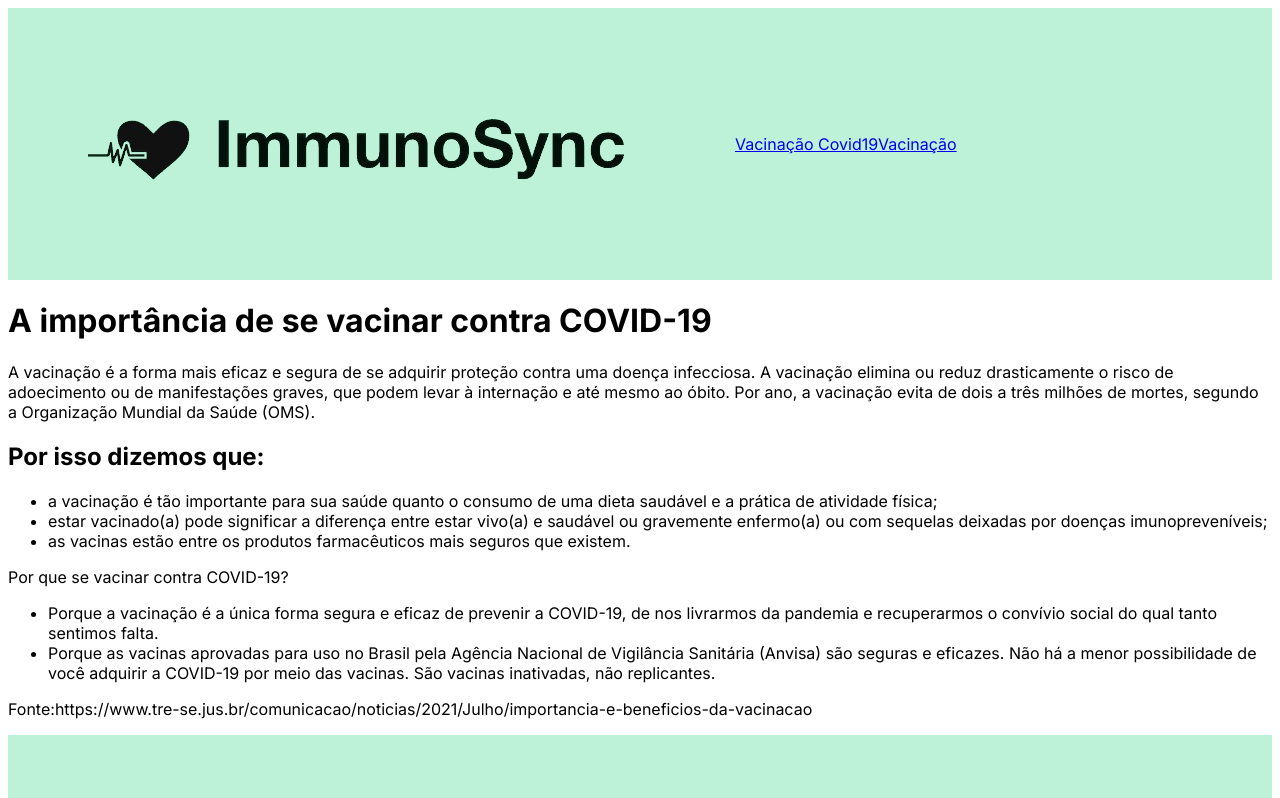
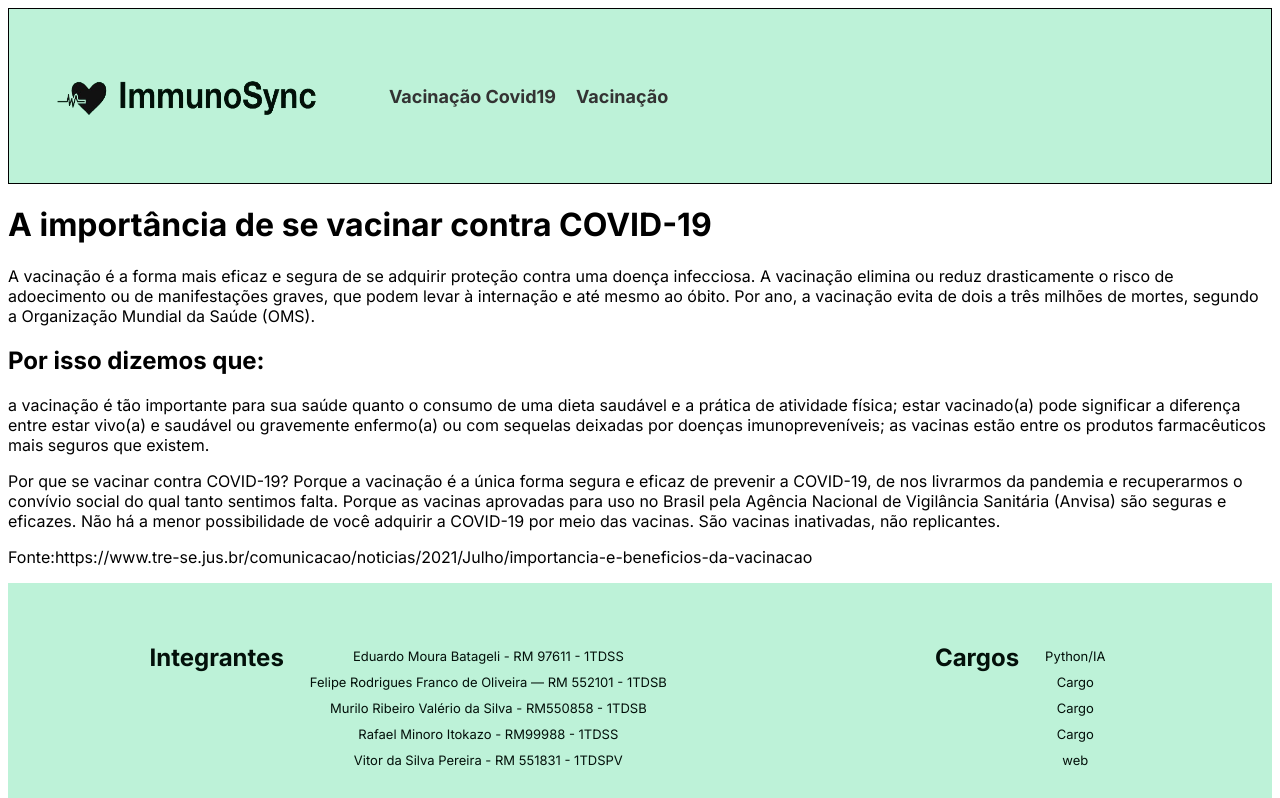
Before and after one commit to Rminoro/gs_web_final, a Next.js app: page /menu/covid in a window 1280 px wide. Shown: the top 798 px of the page. Built offline with nearby package versions, Linux system fonts and the light colour scheme.

Commit message:
cadsatro e consulta

```diff
--- a/src/app/menu/covid/page.jsx
+++ b/src/app/menu/covid/page.jsx
@@ -15,20 +15,20 @@ export default function covid(){
 
                 <p>
                     <h2>Por isso dizemos que:</h2>
-                    <ul>
-                        <li>a vacinação é tão importante para sua saúde quanto o consumo de uma dieta saudável e a prática de atividade física;</li>
-                        <li>estar vacinado(a) pode significar a diferença entre estar vivo(a) e saudável ou gravemente enfermo(a) ou com sequelas deixadas por doenças imunopreveníveis;</li>
-                        <li>as vacinas estão entre os produtos farmacêuticos mais seguros que existem.</li>
-                    </ul>
+                    <p>
+                        a vacinação é tão importante para sua saúde quanto o consumo de uma dieta saudável e a prática de atividade física;
+                        estar vacinado(a) pode significar a diferença entre estar vivo(a) e saudável ou gravemente enfermo(a) ou com sequelas deixadas por doenças imunopreveníveis;
+                        as vacinas estão entre os produtos farmacêuticos mais seguros que existem.
+                    </p>
                 </p>
 
                 <p>
                   Por que se vacinar contra COVID-19?
-                    <ul>
-                        <li>Porque a vacinação é a única forma segura e eficaz de prevenir a COVID-19, de nos livrarmos da pandemia e recuperarmos o convívio social do qual tanto sentimos falta.</li>
-                        <li>Porque as vacinas aprovadas para uso no Brasil pela Agência Nacional de Vigilância Sanitária (Anvisa) são seguras e eficazes. Não há a menor possibilidade de você adquirir a COVID-19 por meio das vacinas. São vacinas inativadas, não replicantes.</li>
 
-                    </ul>
+                        Porque a vacinação é a única forma segura e eficaz de prevenir a COVID-19, de nos livrarmos da pandemia e recuperarmos o convívio social do qual tanto sentimos falta.
+                        Porque as vacinas aprovadas para uso no Brasil pela Agência Nacional de Vigilância Sanitária (Anvisa) são seguras e eficazes. Não há a menor possibilidade de você adquirir a COVID-19 por meio das vacinas. São vacinas inativadas, não replicantes.
+
+
                 </p>
                 <p>
                     Fonte:https://www.tre-se.jus.br/comunicacao/noticias/2021/Julho/importancia-e-beneficios-da-vacinacao
--- a/src/app/menu/informativos.modules.scss
+++ b/src/app/menu/informativos.modules.scss
@@ -1,6 +1,6 @@
 
 .containerPrincipal {
-  text-align: center;
+  text-align:start;
   padding: 20px;
   background-color: #bdf2d8;
 
--- a/src/app/menu/mortalidade/page.jsx
+++ b/src/app/menu/mortalidade/page.jsx
@@ -35,6 +35,9 @@ export default function Mortalidade() {
             sendo de quase 100% para raiva, 50% para tuberculose, 25% a 50% para cólera e 30% para varíola.
             A varíola foi a primeira doença a ser considerada erradicada no mundo pela OMS, em 1980, devido aos esforços de imunização.
         </p>
+        <p>
+            Fonte:https://butantan.gov.br/noticias/como-era-a-vida-antes-das-vacinas-mil-criancas-paralisadas-por-dia-e-doencas-com-50-de-mortalidade
+        </p>
 
     </div>
  );
--- a/src/components/cabecalho/cabecalho.jsx
+++ b/src/components/cabecalho/cabecalho.jsx
@@ -8,7 +8,7 @@ export default function Cabecalho() {
     <div id="headerContainer" className={styles.headerContainer}>
       <Link href="/">
         <div className={styles.header}>
-          <Image src="/image/logo.png" alt="logo" width={727} height={268} className={styles.logo} />
+          <Image src="/image/logo.png" alt="logo" width={350} height={150} className={styles.logo} />
         </div>
       </Link>
       <Link href="/menu/covid">Vacinação Covid19</Link>
--- a/src/components/styles/cabecalho.scss
+++ b/src/components/styles/cabecalho.scss
@@ -3,6 +3,7 @@
   flex-direction: row;
   align-items: center;
   background-color: #bdf2d8;
+  border: 1px solid ;
 
   .header {
       background-color: #53dc98;
@@ -10,8 +11,20 @@
       text-align: center;
 
       .logo {
-        width: 50%;
-        height: 50%;
+          width: 30px;
+          height: 50px;
+      }
+  }
+
+  a {
+      text-decoration: none;
+      padding: 10px;
+      font-size: 16px;
+      color: #333; // Cor desejada para os links sem imagem
+
+      &:not(:first-child) {
+          font-size: 18px; // Tamanho de fonte desejado para os links que não são o primeiro filho
+          font-weight: bold; // Pode ajustar o peso da fonte conforme necessário
       }
   }
 }
--- a/src/components/styles/rodape.scss
+++ b/src/components/styles/rodape.scss
@@ -22,8 +22,8 @@ footer {
         padding: 0;
         margin: 25px;
         font-size: medium;
-        border: 3px solid  #03100a;
-        border-radius: 5px;
+
+
 
 
 
```
Also changed, not shown: src/app/informativos/cadastro/page.jsx (+5 -4 lines). Lines whose indentation alone changed are shown as unchanged.
